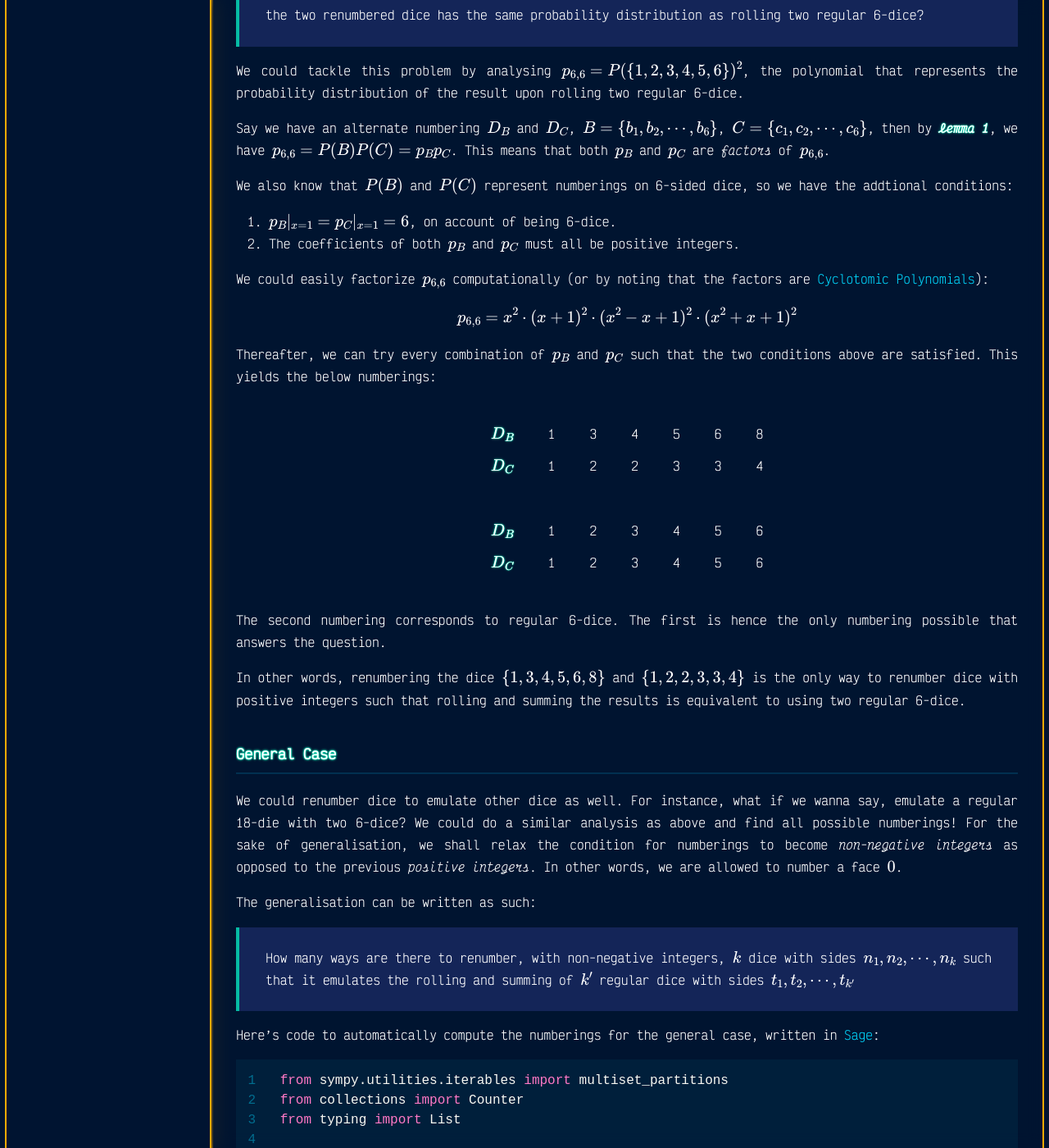
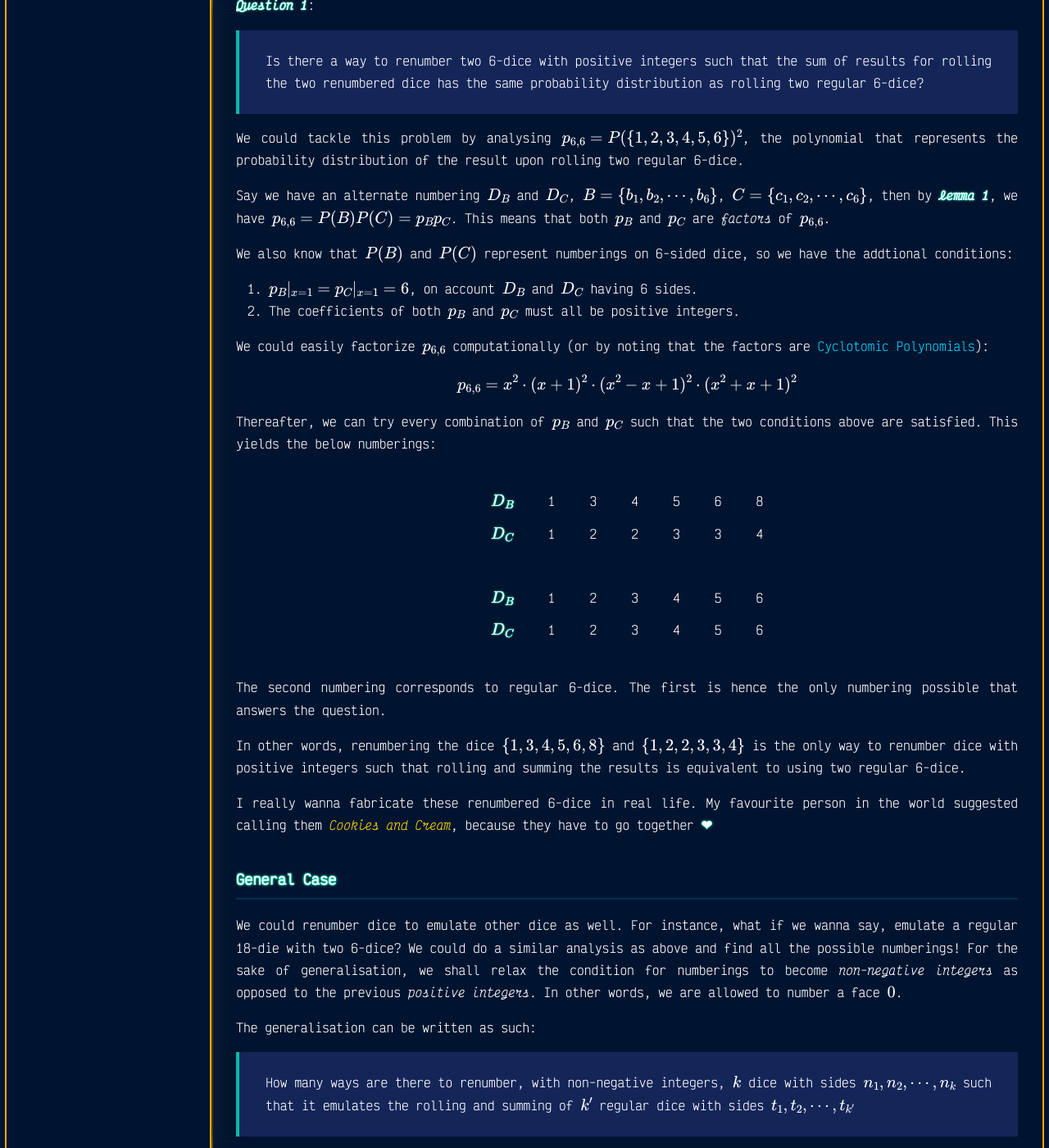
Before and after one commit to JuliaPoo/juliapoo.github.io, a Jekyll site: the page built from _posts/2022-01-06-renumbering-dice.md, in a window 1280 px wide and 1400 px high, scrolled down 3940 px. Shown: the whole window at 82% size. Built offline with Jekyll 4.4.1, drawn with Linux system fonts in a browser that asks for light colours; formulas are drawn with MathJax 3; some of the changed text lies outside the part shown.

Commit message:
Published renumbering dice

```diff
--- a/_posts/2021-12-30-renumbering-dice.md
+++ b/_posts/2022-01-06-renumbering-dice.md
@@ -134,7 +128,7 @@ Say we have an alternate numbering $D_B$ and $D_C$, $B = \\{b_1,b_2,\cdots,b_6\\
 
 We also know that $P(B)$ and $P(C)$ represent numberings on 6-sided dice, so we have the addtional conditions:
 
-1. $p_B\vert_{x=1} = p_C\vert_{x=1} = 6$, on account of being 6-dice.
+1. $p_B\vert_{x=1} = p_C\vert_{x=1} = 6$, on account $D_B$ and $D_C$ having 6 sides.
 2. The coefficients of both $p_B$ and $p_C$ must all be positive integers.
 
 We could easily factorize $p_{6,6}$ computationally (or by noting that the factors are [Cyclotomic Polynomials](https://en.wikipedia.org/wiki/Cyclotomic_polynomial)):
@@ -161,9 +155,11 @@ The second numbering corresponds to regular 6-dice. The first is hence the only
 
 In other words, renumbering the dice $\\{1,3,4,5,6,8\\}$ and $\\{1,2,2,3,3,4\\}$ is the only way to renumber dice with positive integers such that rolling and summing the results is equivalent to using two regular 6-dice.
 
+I really wanna fabricate these renumbered 6-dice in real life. My favourite person in the world suggested calling them _<span style="color:gold">Cookies and Cream</span>_, because they have to go together **❤**
+
 ### General Case
 
-We could renumber dice to emulate other dice as well. For instance, what if we wanna say, emulate a regular 18-die with two 6-dice? We could do a similar analysis as above and find all possible numberings! For the sake of generalisation, we shall relax the condition for numberings to become _non-negative integers_ as opposed to the previous _positive integers_. In other words, we are allowed to number a face $0$.
+We could renumber dice to emulate other dice as well. For instance, what if we wanna say, emulate a regular 18-die with two 6-dice? We could do a similar analysis as above and find all the possible numberings! For the sake of generalisation, we shall relax the condition for numberings to become _non-negative integers_ as opposed to the previous _positive integers_. In other words, we are allowed to number a face $0$.
 
 The generalisation can be written as such:
 
@@ -382,3 +376,7 @@ Similar to what we did above, if we were to add $1$ to every number on one of th
 ***
 
 Combining the above two lemmas shows that there exists numberings _if and only if_ $n$ only has prime factors $2,\,3,\,5$. $\blacksquare$
+
+<center>
+    <img style="height:1.5em; padding-top:3em" src="/assets/img/feather.svg">
+</center>
```
Also changed, not shown: other parts of _posts/2022-01-06-renumbering-dice.md (+15 -23 lines).
